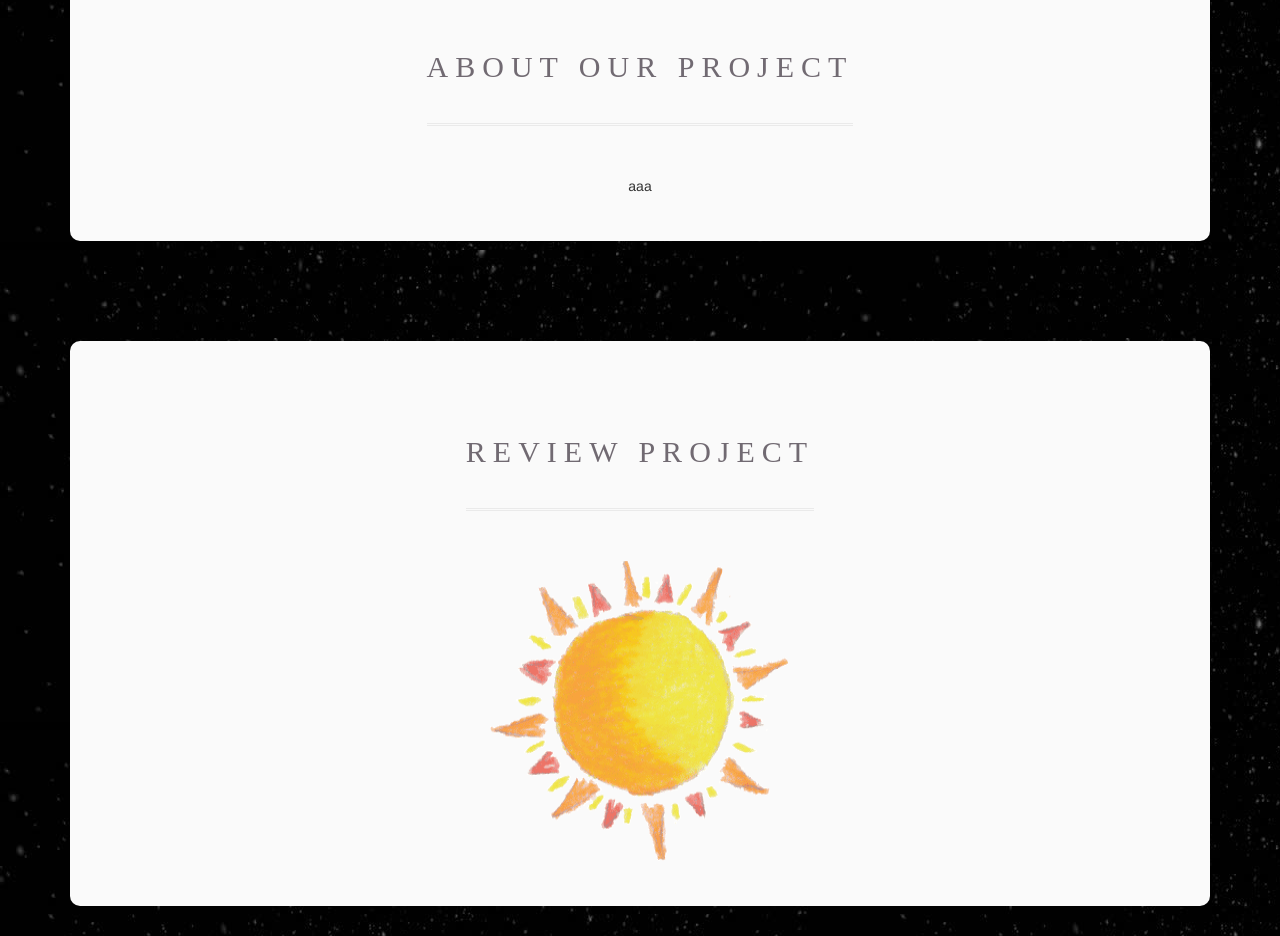
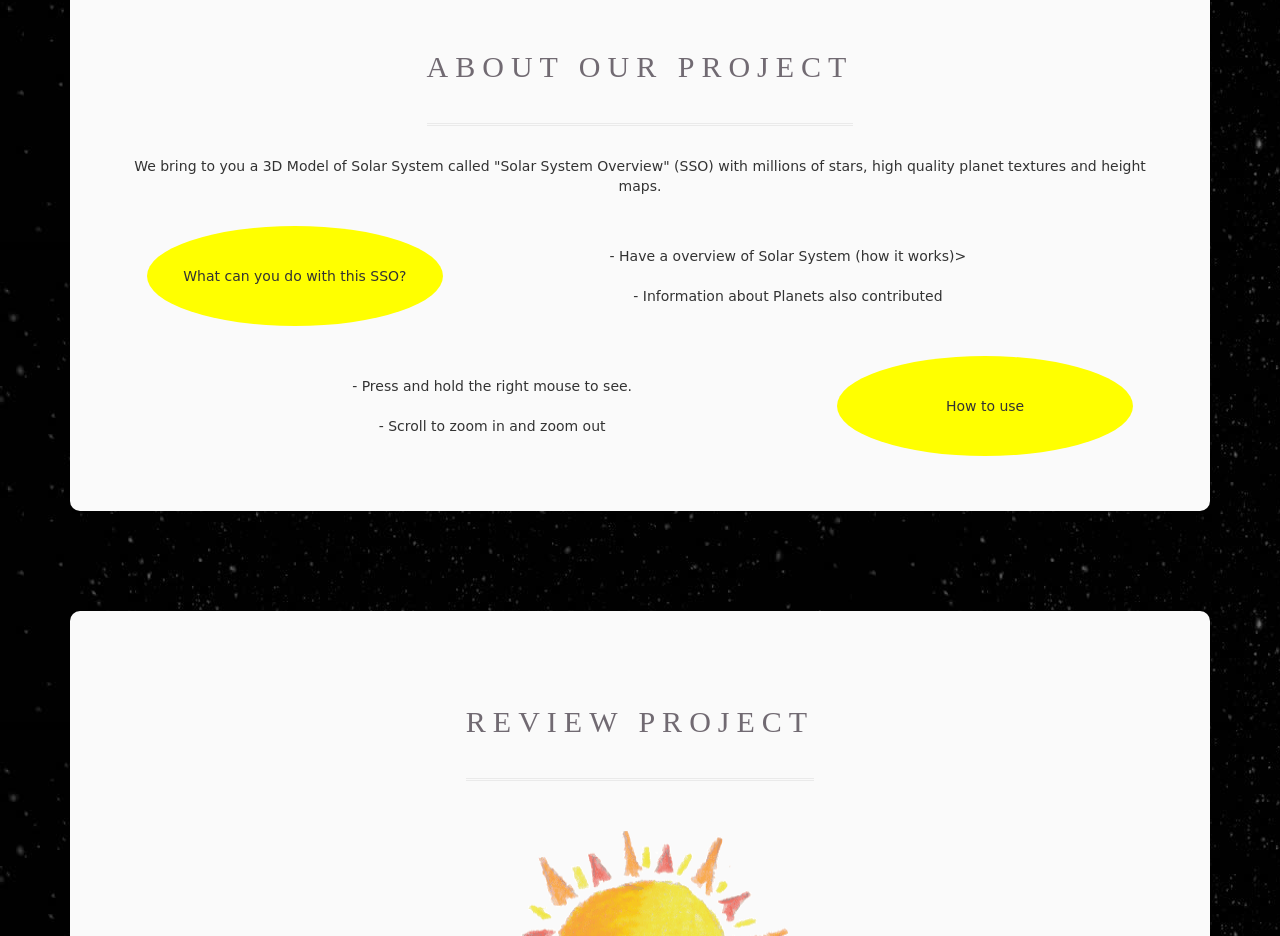
Before and after one commit to phuongtrangvn/SolarSystemH2T-, a website: page Project1/index.html in a window 1280 px wide. Shown: the part 3110-4046 px from the top of the page. Drawn offline with Linux system fonts and the light colour scheme.

Commit message:
edit "about project"

```diff
--- a/Project1/css/style.css
+++ b/Project1/css/style.css
@@ -28,6 +28,36 @@ body{
   padding-bottom: 45px;
   text-align: center;
 }
+
+.about_project{
+  padding-top: 20px;
+  font-family: cursive;
+  padding-left: 5%;
+  padding-right: 5%;
+}
+
+.can_you_do{
+  padding-top: 40px;
+  height: 100px;
+  width: 30%;
+  border-radius: 100%;
+  background-color: yellow;
+  float: left;
+}
+
+.can_you_do_list{
+  padding: 10px 0 0 0px;
+}
+
+.how_to_use{
+  padding-top: 40px;
+  height: 100px;
+  width: 30%;
+  border-radius: 100%;
+  background-color: yellow;
+  float: right;
+}
+
 .menu ul {
   display: inline-block;
             margin: 0;
--- a/Project1/index.html
+++ b/Project1/index.html
@@ -96,8 +96,19 @@
         <div class="title-text">
           <h1>About Our Project</h1>
         </div>
-        <div class="menu">
-          aaa
+        <div class="menu about_project">
+          <p>We bring to you a 3D Model of Solar System called "Solar System Overview" (SSO) with millions of stars, high quality planet textures and height maps.</p>
+          <div style="padding: 20px;">
+            <p class= "can_you_do">What can you do with this SSO?</p>
+            <p class="can_you_do_list" style="padding-top: 20px">- Have a overview of Solar System (how it works)></p>
+            <p class="can_you_do_list">- Information about Planets also contributed</p>
+          </div>
+          <div style="padding: 20px">
+            <p class="how_to_use">How to use </p>
+            <p style="padding: 20px 0 0 0 ;">- Press and hold the right mouse to see. </p>
+            <p style="padding-top: 10px;">- Scroll to zoom in and zoom out</p>
+          </div>
+
         </div>
       </div>
     </div>
```
